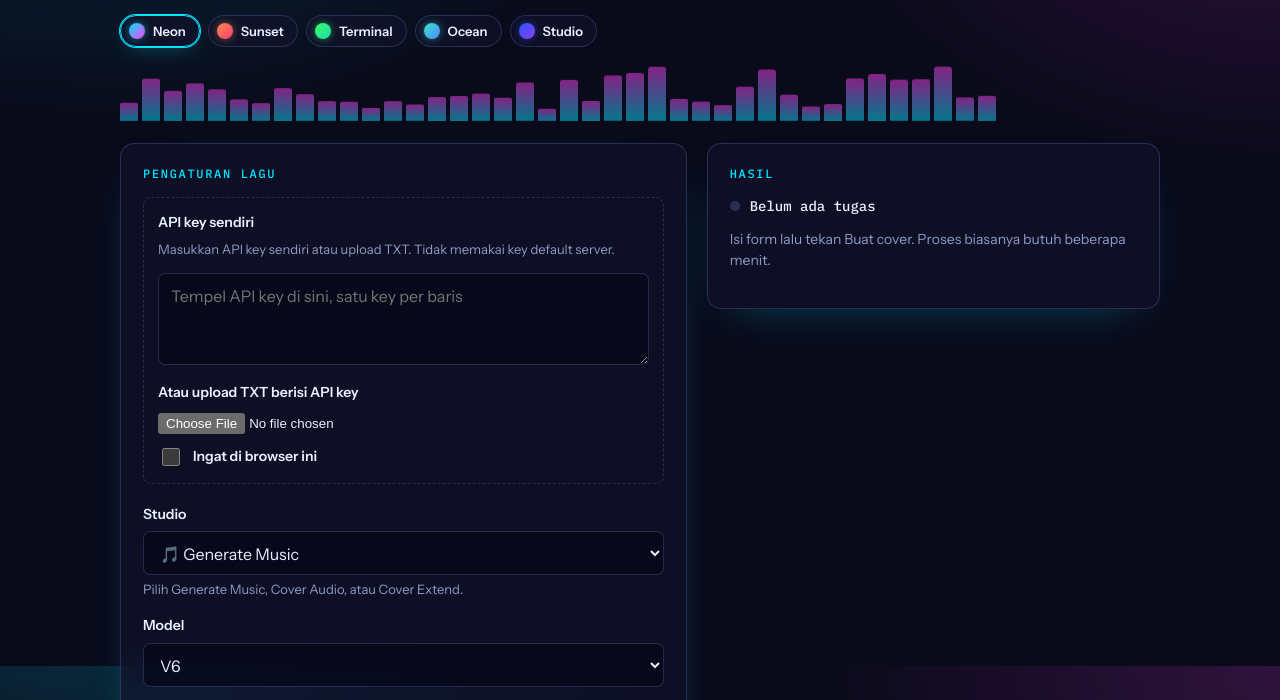
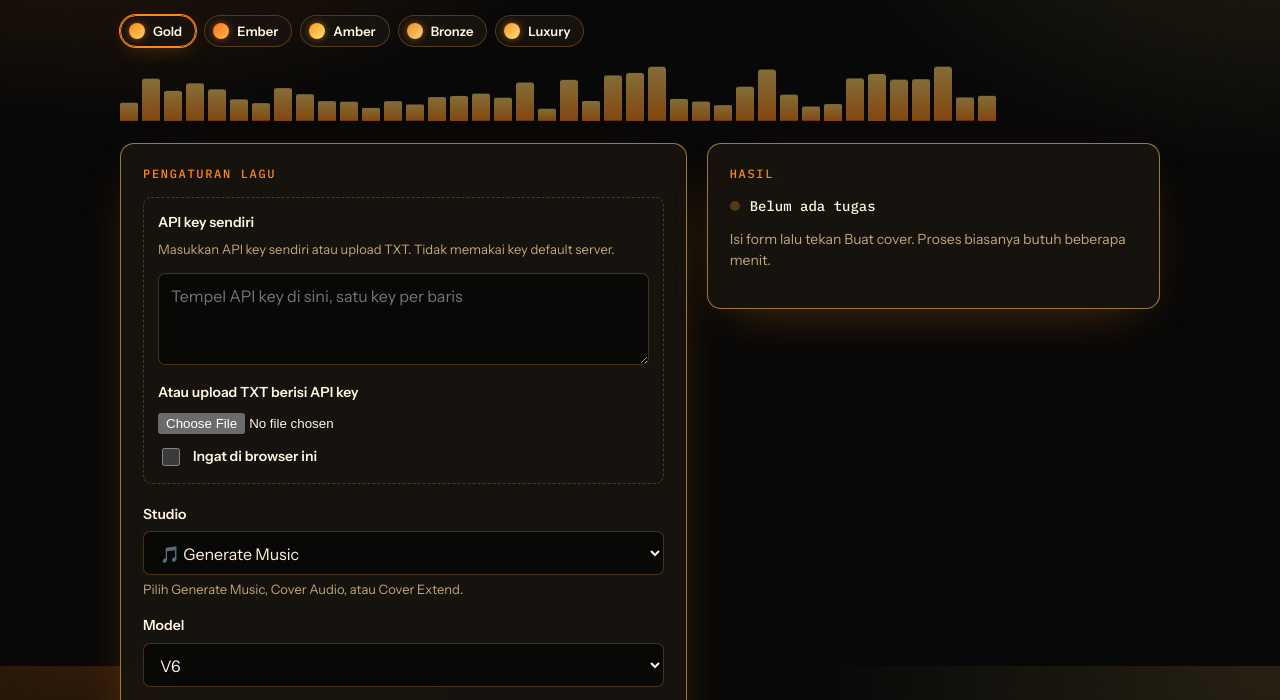
Before and after one commit to sripudinwijaya-maker/generateai, a website: page public/index.html in a window 1280 px wide. Shown: the part 134-834 px from the top of the page. Drawn offline with Linux system fonts and the light colour scheme; a web font is replaced by a local one.

Commit message:
Add files via upload

```diff
--- a/public/index.html
+++ b/public/index.html
@@ -10,12 +10,13 @@
 <link href="https://fonts.googleapis.com/css2?family=Unbounded:wght@500;700&family=Instrument+Sans:wght@400;500;600&family=IBM+Plex+Mono:wght@400;500&display=swap" rel="stylesheet">
 <style>
 /* Tema: semua warna dari token. Default Neon; tema lain lewat data-theme di <html> */
+/* Tema Black / Orange / Gold — seluruh palet tetap dalam keluarga warna ini */
 :root {
-  --bg: #090a1a; --panel: rgba(18,20,46,.62); --input: rgba(5,6,22,.65);
-  --fg: #eaf0ff; --muted: #8f9bc4; --line: rgba(140,160,255,.22);
-  --accent: #00e5ff; --accent2: #ff3df0; --accent-fg: #04101a;
-  --rec: #ff4d6d; --ok: #3dffb0; --glow: rgba(0,229,255,.38);
-  --g1: rgba(0,229,255,.16); --g2: rgba(255,61,240,.16);
+  --bg: #080808; --panel: rgba(24,20,14,.88); --input: rgba(8,8,8,.94);
+  --fg: #fff5df; --muted: #c0a878; --line: rgba(255,174,55,.26);
+  --accent: #ff8618; --accent2: #ffd36a; --accent-fg: #170b00;
+  --rec: #ff5c45; --ok: #eac15a; --glow: rgba(255,145,25,.36);
+  --g1: rgba(255,132,20,.19); --g2: rgba(255,207,91,.13);
   --radius: 14px; --blur: blur(14px);
   --f-display: "Unbounded", system-ui, sans-serif;
   --f-body: "Instrument Sans", system-ui, sans-serif;
@@ -23,36 +24,36 @@
   color-scheme: dark;
 }
 :root[data-theme="sunset"] {
-  --bg: #19090f; --panel: rgba(46,17,30,.64); --input: rgba(22,6,12,.62);
-  --fg: #fff0e6; --muted: #d4a39d; --line: rgba(255,150,120,.24);
-  --accent: #ff8a4c; --accent2: #ff3d77; --accent-fg: #210a05;
-  --rec: #ff5470; --ok: #5be3a1; --glow: rgba(255,110,70,.38);
-  --g1: rgba(255,138,76,.17); --g2: rgba(255,61,119,.17);
+  --bg:#090706; --panel:rgba(32,17,9,.9); --input:rgba(10,7,5,.95);
+  --fg:#fff0df; --muted:#d1a27e; --line:rgba(255,121,35,.28);
+  --accent:#ff6b1a; --accent2:#ffc04d; --accent-fg:#1a0800;
+  --rec:#ff5848; --ok:#f2bd50; --glow:rgba(255,103,24,.4);
+  --g1:rgba(255,99,20,.2); --g2:rgba(255,190,58,.12);
 }
 :root[data-theme="terminal"] {
-  --bg: #040704; --panel: rgba(7,16,8,.88); --input: rgba(0,8,2,.9);
-  --fg: #c4ffc9; --muted: #62a56a; --line: rgba(57,255,106,.3);
-  --accent: #39ff6a; --accent2: #1fd9a8; --accent-fg: #021005;
-  --rec: #ff5f5f; --ok: #39ff6a; --glow: rgba(57,255,106,.3);
-  --g1: rgba(57,255,106,.08); --g2: rgba(31,217,168,.07);
+  --bg:#050605; --panel:rgba(20,19,12,.94); --input:rgba(5,5,4,.96);
+  --fg:#fff3c9; --muted:#b5a16c; --line:rgba(255,196,70,.3);
+  --accent:#ff9a1f; --accent2:#ffe078; --accent-fg:#1b0d00;
+  --rec:#ff6049; --ok:#f0c45c; --glow:rgba(255,174,25,.32);
+  --g1:rgba(255,164,24,.12); --g2:rgba(255,216,90,.08);
   --radius: 2px; --blur: none;
   --f-display: "IBM Plex Mono", ui-monospace, monospace;
   --f-body: "IBM Plex Mono", ui-monospace, monospace;
 }
 :root[data-theme="ocean"] {
-  --bg: #04131b; --panel: rgba(8,38,54,.62); --input: rgba(2,16,24,.65);
-  --fg: #e2f6ff; --muted: #84b3c6; --line: rgba(110,200,230,.24);
-  --accent: #3de0cb; --accent2: #4d8bff; --accent-fg: #03191a;
-  --rec: #ff6b81; --ok: #4ee3b5; --glow: rgba(61,224,203,.36);
-  --g1: rgba(61,224,203,.15); --g2: rgba(77,139,255,.17);
+  --bg:#080909; --panel:rgba(19,22,20,.9); --input:rgba(6,8,7,.95);
+  --fg:#f8f0dc; --muted:#b5a47d; --line:rgba(230,174,75,.26);
+  --accent:#f28b26; --accent2:#f6d477; --accent-fg:#170b00;
+  --rec:#ff6250; --ok:#e9c05d; --glow:rgba(242,139,38,.32);
+  --g1:rgba(242,139,38,.14); --g2:rgba(246,212,119,.1);
 }
 :root[data-theme="studio"] {
-  --bg: #eceef6; --panel: rgba(255,255,255,.78); --input: #ffffff;
-  --fg: #14161f; --muted: #5a6075; --line: #cdd2e0;
-  --accent: #2b55f5; --accent2: #8a3dff; --accent-fg: #ffffff;
-  --rec: #d6303f; --ok: #12805c; --glow: rgba(43,85,245,.28);
-  --g1: rgba(43,85,245,.12); --g2: rgba(138,61,255,.12);
-  color-scheme: light;
+  --bg:#0b0906; --panel:rgba(29,23,14,.9); --input:#100d08;
+  --fg:#fff5dd; --muted:#c3ad7b; --line:rgba(255,202,91,.28);
+  --accent:#ff941f; --accent2:#ffe08a; --accent-fg:#1a0b00;
+  --rec:#ff5b45; --ok:#f2c65b; --glow:rgba(255,148,31,.34);
+  --g1:rgba(255,148,31,.14); --g2:rgba(255,224,138,.12);
+  color-scheme: dark;
 }
 
 * { box-sizing: border-box; }
@@ -69,7 +70,7 @@ body {
 
 .top { display: flex; flex-wrap: wrap; justify-content: space-between; align-items: flex-start; gap: 18px 24px; margin-bottom: 18px; }
 h1 { font: 700 clamp(1.8rem, 6vw, 3rem)/1.02 var(--f-display); letter-spacing: -0.03em; margin: 0 0 8px; text-wrap: balance; }
-.grad { color: var(--accent); background: linear-gradient(90deg, var(--accent), var(--accent2)); -webkit-background-clip: text; background-clip: text; -webkit-text-fill-color: transparent; }
+.grad { color: var(--accent); background: linear-gradient(90deg, var(--accent), var(--accent2), var(--accent)); background-size: 200% 100%; animation: gold-sweep 5s ease-in-out infinite; -webkit-background-clip: text; background-clip: text; -webkit-text-fill-color: transparent; }
 .sub { color: var(--muted); margin: 0; max-width: 56ch; }
 
 .themes { display: flex; flex-wrap: wrap; gap: 8px; }
@@ -91,12 +92,14 @@ h1 { font: 700 clamp(1.8rem, 6vw, 3rem)/1.02 var(--f-display); letter-spacing: -
 }
 html.busy .eq span { opacity: 1; animation-duration: calc(var(--d, 1.6s) * .38); box-shadow: 0 0 12px -2px var(--glow); }
 @keyframes eq { from { transform: scaleY(var(--lo, .3)); } to { transform: scaleY(var(--hi, .9)); } }
+@keyframes gold-sweep { 0%,100% { background-position: 0% 50%; } 50% { background-position: 100% 50%; } }
 
 .grid { display: grid; grid-template-columns: minmax(0, 1.25fr) minmax(0, 1fr); gap: 20px; align-items: start; }
 .panel {
+  position: relative; overflow: hidden;
   background: var(--panel); border: 1px solid var(--line); border-radius: var(--radius); padding: 22px; min-width: 0;
   -webkit-backdrop-filter: var(--blur); backdrop-filter: var(--blur);
-  box-shadow: 0 18px 50px -28px var(--glow);
+  box-shadow: 0 18px 50px -28px var(--glow); animation: panel-glow 7s ease-in-out infinite alternate;
 }
 .panel h2 { font: 500 12px var(--f-data); letter-spacing: .14em; text-transform: uppercase; color: var(--accent); margin: 0 0 16px; }
 label { display: block; font-weight: 600; font-size: 14px; margin-bottom: 6px; }
@@ -128,7 +131,7 @@ button.go {
   background: linear-gradient(90deg, var(--accent), var(--accent2)); color: var(--accent-fg); cursor: pointer;
   box-shadow: 0 12px 32px -12px var(--glow); transition: transform .15s ease, filter .15s ease;
 }
-button.go:hover:not(:disabled) { transform: translateY(-2px); filter: brightness(1.08); }
+button.go:hover:not(:disabled) { transform: translateY(-2px); filter: brightness(1.12); box-shadow: 0 14px 38px -10px var(--glow); }
 button.go:disabled { opacity: .55; cursor: wait; }
 .state { display: flex; align-items: center; gap: 10px; font: 500 14px var(--f-data); margin-bottom: 14px; }
 .dot { width: 10px; height: 10px; border-radius: 50%; background: var(--line); flex: none; }
@@ -136,6 +139,7 @@ button.go:disabled { opacity: .55; cursor: wait; }
 .state.ok .dot { background: var(--ok); box-shadow: 0 0 12px var(--ok); }
 .state.err .dot { background: var(--rec); box-shadow: 0 0 12px var(--rec); }
 @keyframes pulse { 50% { opacity: .25; } }
+@keyframes panel-glow { from { box-shadow: 0 18px 50px -30px var(--glow); border-color: var(--line); } to { box-shadow: 0 18px 56px -24px var(--glow); border-color: color-mix(in srgb, var(--accent2) 42%, var(--line)); } }
 .msg { color: var(--muted); font-size: 14px; margin: 0 0 14px; }
 .msg.err { color: var(--rec); }
 .track { border: 1px solid var(--line); border-radius: calc(var(--radius) * .6); padding: 12px; margin-bottom: 12px; background: var(--input); }
@@ -143,14 +147,14 @@ button.go:disabled { opacity: .55; cursor: wait; }
 .track a { font: 500 13px var(--f-data); color: var(--accent); }
 
 .cassette-player { border:1px solid var(--line); border-radius:14px; padding:12px; margin:8px 0 12px; background:linear-gradient(145deg,var(--g1),var(--input)); }
-.cassette { max-width:280px; margin:0 auto 12px; padding:12px 14px 9px; border:2px solid var(--line); border-radius:12px; background:linear-gradient(145deg,#313747,#151a28 65%,#252b3b); color:#e9f0ff; box-shadow:inset 0 1px 0 #ffffff22,0 8px 20px #0005; }
-.cassette-label { display:flex; justify-content:space-between; font:600 10px var(--f-data); letter-spacing:.12em; padding:5px 7px; border-radius:4px; background:linear-gradient(90deg,#e9e5d7,#bfc9d6); color:#202536; }
+.cassette { max-width:280px; margin:0 auto 12px; padding:12px 14px 9px; border:2px solid var(--line); border-radius:12px; background:linear-gradient(145deg,#4a2b0e,#17100a 65%,#30200b); color:#fff1cc; box-shadow:inset 0 1px 0 #ffffff22,0 8px 20px #0005; }
+.cassette-label { display:flex; justify-content:space-between; font:600 10px var(--f-data); letter-spacing:.12em; padding:5px 7px; border-radius:4px; background:linear-gradient(90deg,#ffe8a3,#d99a35); color:#211204; }
 .tape-side { font-weight:500; }
 .reels { display:flex; align-items:center; justify-content:space-around; gap:10px; padding:10px 5px 6px; }
-.reel { display:block; width:54px; height:54px; border:5px solid #abb4c6; border-radius:50%; position:relative; background:repeating-conic-gradient(#677083 0deg 12deg,#303747 12deg 24deg); box-shadow:0 0 0 3px #111722,inset 0 0 0 5px #202735; }
-.reel b { position:absolute; width:15px; height:15px; border-radius:50%; background:#c9d0dd; border:4px solid #6d7789; top:50%; left:50%; transform:translate(-50%,-50%); }
-.tape-window { height:25px; flex:1; border:2px solid #8993a5; border-radius:4px; background:linear-gradient(180deg,#0a0e17,#3c2634); box-shadow:inset 0 0 8px #000; }
-.tape-bottom { border-top:1px solid #ffffff28; padding-top:6px; text-align:center; font:9px var(--f-data); letter-spacing:.16em; color:#aeb8c9; }
+.reel { display:block; width:54px; height:54px; border:5px solid #e7b85d; border-radius:50%; position:relative; background:repeating-conic-gradient(#c88b32 0deg 12deg,#4b2d0d 12deg 24deg); box-shadow:0 0 0 3px #100a03,inset 0 0 0 5px #38220a; }
+.reel b { position:absolute; width:15px; height:15px; border-radius:50%; background:#ffe3a0; border:4px solid #b77a22; top:50%; left:50%; transform:translate(-50%,-50%); }
+.tape-window { height:25px; flex:1; border:2px solid #c99b4b; border-radius:4px; background:linear-gradient(180deg,#090704,#4a2b0c); box-shadow:inset 0 0 8px #000; }
+.tape-bottom { border-top:1px solid #ffffff28; padding-top:6px; text-align:center; font:9px var(--f-data); letter-spacing:.16em; color:#e3c27b; }
 .cassette.spinning .reel { animation:reel-spin 1.2s linear infinite; }
 @keyframes reel-spin { to { transform:rotate(360deg); } }
 .tape-controls { display:flex; align-items:center; gap:10px; }
@@ -170,7 +174,7 @@ pre { overflow-x: auto; background: var(--input); border: 1px solid var(--line);
   .eq { height: 44px; gap: 3px; }
 }
 @media (prefers-reduced-motion: reduce) {
-  .eq span, html.busy .eq span, .state.wait .dot { animation: none; }
+  .eq span, html.busy .eq span, .state.wait .dot, .panel, .grad { animation: none; }
   button.go, button.go:hover:not(:disabled) { transition: none; transform: none; }
 }
 </style>
@@ -183,11 +187,11 @@ pre { overflow-x: auto; background: var(--input); border: 1px solid var(--line);
       <p class="sub">Unggah lagu referensi lewat link, pilih gaya baru, lalu biarkan AI menyanyikannya ulang sebagai cover.</p>
     </div>
     <div class="themes" id="themes" role="group" aria-label="Tema tampilan">
-      <button type="button" data-t="neon" style="--c1:#00e5ff;--c2:#ff3df0"><i></i>Neon</button>
-      <button type="button" data-t="sunset" style="--c1:#ff8a4c;--c2:#ff3d77"><i></i>Sunset</button>
-      <button type="button" data-t="terminal" style="--c1:#39ff6a;--c2:#1fd9a8"><i></i>Terminal</button>
-      <button type="button" data-t="ocean" style="--c1:#3de0cb;--c2:#4d8bff"><i></i>Ocean</button>
-      <button type="button" data-t="studio" style="--c1:#2b55f5;--c2:#8a3dff"><i></i>Studio</button>
+      <button type="button" data-t="neon" style="--c1:#ff8618;--c2:#ffd36a"><i></i>Gold</button>
+      <button type="button" data-t="sunset" style="--c1:#ff6b1a;--c2:#ffc04d"><i></i>Ember</button>
+      <button type="button" data-t="terminal" style="--c1:#ff9a1f;--c2:#ffe078"><i></i>Amber</button>
+      <button type="button" data-t="ocean" style="--c1:#f28b26;--c2:#f6d477"><i></i>Bronze</button>
+      <button type="button" data-t="studio" style="--c1:#ff941f;--c2:#ffe08a"><i></i>Luxury</button>
     </div>
   </header>
   <div class="eq" id="eq" aria-hidden="true"></div>
```
